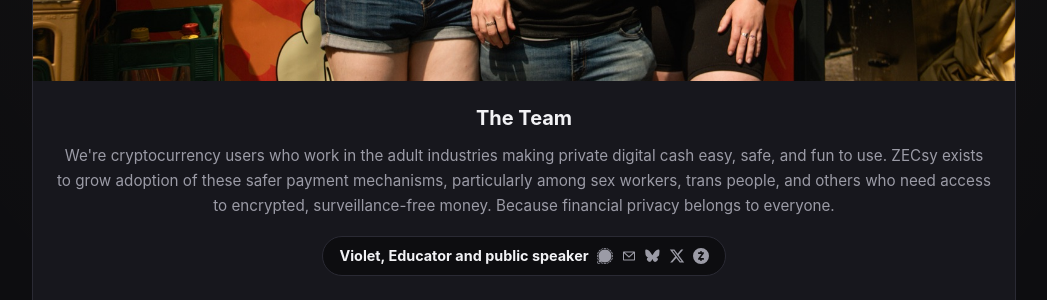
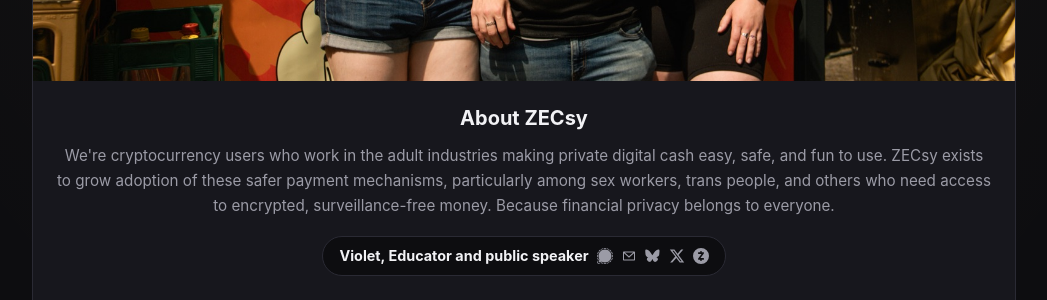
Before and after one commit to ZECsy-team/ZECsy-team.github.io, a Jekyll site: the page built from index.html, in a window 1280 px wide and 900 px high, scrolled down 650 px, cut to the strip 154-454 px from the top of the window. Shown: the whole strip, without its empty margins (116-1163 px from the left). Built offline with Jekyll 4.4.1, drawn with Linux system fonts in a browser that asks for light colours.

Commit message:
About us.

```diff
--- a/_data/team.yml
+++ b/_data/team.yml
@@ -3,7 +3,7 @@
 # (e.g. assets/img/team.jpg) and update the path below.
 photo: "/assets/img/team.jpg"
 photo_alt: "The ZECsy team"
-heading: "The Team"
+heading: "About ZECsy"
 vision: >-
   We're cryptocurrency users who work in the adult industries making private
   digital cash easy, safe, and fun to use. ZECsy exists to grow adoption of
```
